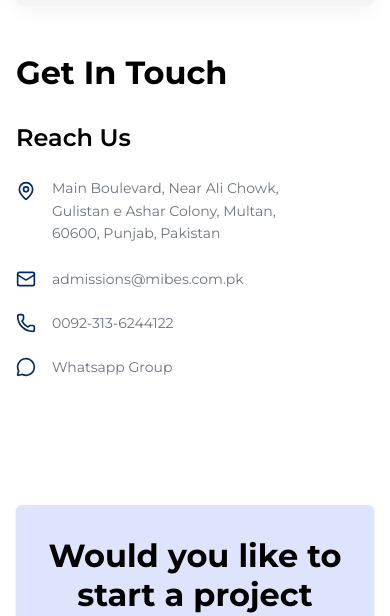
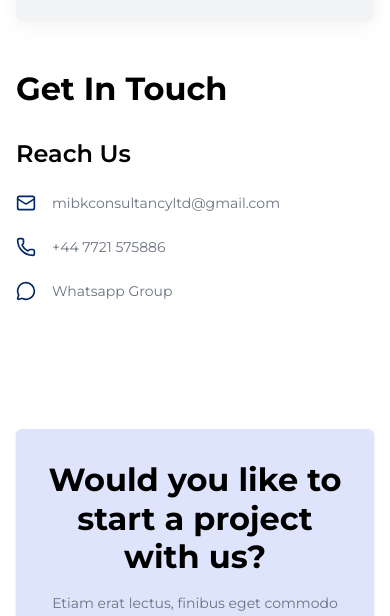
Before and after one commit to UswaNadeem242/consulting-done, a Next.js app: page /contact in a window 390 px wide. Shown: the part 1348-1964 px from the top of the page. Built offline with nearby package versions, Linux system fonts and the light colour scheme; grey boxes are pictures that could not be loaded.

Commit message:
fix(UI):fixed the logo and phone

```diff
--- a/app/contact/component/contactform.tsx
+++ b/app/contact/component/contactform.tsx
@@ -120,26 +120,26 @@ export default function ContactFormSection() {
                     <div className="space-y-6">
                         <h3 className="font-semibold text-black text-lg">Reach Us</h3>
 
-                        <div className="flex items-start gap-4">
+                        {/* <div className="flex items-start gap-4">
                             <MapPin className="text-consult-blue w-5 h-5 mt-1 shrink-0" />
                             <p className="text-axc-gray text-sm leading-relaxed">
                                 Main Boulevard, Near Ali Chowk,<br />
                                 Gulistan e Ashar Colony, Multan,<br />
                                 60600, Punjab, Pakistan
                             </p>
-                        </div>
+                        </div> */}
 
                         <div className="flex items-center gap-4">
                             <Mail className="text-consult-blue w-5 h-5 shrink-0" />
-                            <a href="mailto:admissions@mibes.com.pk" className="text-axc-gray text-sm hover:text-consult-blue transition-colors">
-                                admissions@mibes.com.pk
+                            <a href="mailto:mibkconsultancyltd@gmail.com" className="text-axc-gray text-sm hover:text-consult-blue transition-colors">
+                                mibkconsultancyltd@gmail.com
                             </a>
                         </div>
 
                         <div className="flex items-center gap-4">
                             <Phone className="text-consult-blue w-5 h-5 shrink-0" />
-                            <a href="tel:00923136244122" className="text-axc-gray text-sm hover:text-consult-blue transition-colors">
-                                0092-313-6244122
+                            <a href="tel:44 7721 575886" className="text-axc-gray text-sm hover:text-consult-blue transition-colors">
+                            +44 7721 575886
                             </a>
                         </div>
 
--- a/app/home/component/aboutsection.tsx
+++ b/app/home/component/aboutsection.tsx
@@ -1,8 +1,8 @@
 import React from 'react';
-import { Phone, Star } from 'lucide-react';
+import { Phone, ShieldCheck, Star } from 'lucide-react';
 import { Button } from '@/ui/button';
 import Image from 'next/image';
-
+import profile from "@/public/images/profile.jpg"
 const AboutSection = () => {
     return (
         <section className="bg-white lg:py-20 lg:px-6 py-8 px-0 overflow-hidden">
@@ -38,7 +38,7 @@ const AboutSection = () => {
                         </p>
 
                         {/* Contact Info & Signature */}
-                        <div className="flex flex-col sm:flex-row sm:items-center gap-8 mb-12 w-full">
+                        <div className="flex flex-col gap-6 mb-12 w-full">
 
                             {/* Phone Block */}
                             <div className="flex items-center gap-4">
@@ -47,8 +47,19 @@ const AboutSection = () => {
                                 </div>
                                 <div className="flex flex-col">
                                     <span className="text-axc-gray text-sm font-medium mb-0.5">Call us anytime</span>
-                                    <span className="text-consult-blue text-lg font-bold tracking-wide">+256 56778.5678</span>
+                                    <span className="text-consult-blue text-lg font-bold tracking-wide">+44 7721 575886</span>
                                 </div>
+
+                            </div>
+                                <div className="flex items-center gap-4">
+                                <div className="w-14 h-14 bg-consult-blue rounded-full flex items-center justify-center text-white shrink-0 shadow-lg">
+                                    <ShieldCheck size={22} strokeWidth={1.5} />
+                                </div>
+                                <div className="flex flex-col">
+                                    <span className="text-axc-gray text-sm font-medium mb-0.5">Authentication Code</span>
+                                    <span className="text-consult-blue text-lg font-bold tracking-wide">WPFLDWZHPQQRYSFE</span>
+                                </div>
+
                             </div>
 
                             {/* Signature Placeholder */}
@@ -81,13 +92,15 @@ const AboutSection = () => {
                         </div>
 
                         {/* Progress Widget (Absolute Positioned) */}
-                        <div className="absolute -bottom-8 left-0 sm:left-10 lg:-left-12 bg-consult-blue rounded-xl p-8 flex flex-col items-center justify-center shadow-2xl z-10 w-56 md:block hidden">
+                        <div className="absolute -bottom-8 left-0 sm:left-10 lg:-left-12   rounded-xl p-8 flex flex-col items-center justify-center   z-10 w-72  md:block hidden">
                             {/* Circular Progress Ring */}
-                            <div className="relative w-20 h-20 mb-5">
+                            <Image src={profile} alt="profile" width={900} height={900} className="  object-cover" />
+
+                            {/* <div className="relative w-20 h-20 mb-5">
                                 <svg className="w-full h-full transform -rotate-90" viewBox="0 0 100 100">
-                                    {/* Track */}
+
                                     <circle cx="50" cy="50" r="44" fill="none" stroke="#214BE0" strokeWidth="4" />
-                                    {/* Progress (80%) */}
+
                                     <circle
                                         cx="50" cy="50" r="44"
                                         fill="none"
@@ -98,13 +111,13 @@ const AboutSection = () => {
                                         strokeLinecap="round"
                                     />
                                 </svg>
-                                {/* Percentage Text inside ring */}
+
                                 <div className="absolute inset-0 flex items-center justify-center">
                                     <span className="text-white font-bold text-sm">80%</span>
                                 </div>
-                            </div>
+                            </div> */}
 
-                            <span className="text-white font-bold text-sm capitalize tracking-wide">successful  student</span>
+                            {/* <span className="text-white font-bold text-sm capitalize tracking-wide">successful  student</span> */}
                         </div>
 
                     </div>
--- a/src/components/cta.tsx
+++ b/src/components/cta.tsx
@@ -16,7 +16,7 @@ export default function CTASection() {
         </div>
         <div className="flex justify-center mt-5 ">
           <Button variant='primary' className='text-white font-medium py-3 px-8 rounded whitespace-nowrap'>
-            1-800-1234-567
+           +44 7721 575886
           </Button>
 
         </div>
--- a/src/components/footer.tsx
+++ b/src/components/footer.tsx
@@ -2,7 +2,8 @@ import React from 'react';
 import { MessageCircleMore, Phone } from 'lucide-react';
 import Link from 'next/link';
 import { FOOTER_LINK } from '../lib/constant';
-
+import logo from "@/public/images/logo.png"
+import Image from 'next/image';
 
 
 export default function Footer() {
@@ -12,7 +13,8 @@ export default function Footer() {
 
                 {/* Column 1: MIBES */}
                 <div>
-                    <h3 className="text-white font-bold text-lg mb-6 tracking-wide">MIBES</h3>
+                    <Image src={logo} alt="logo" width={150} height={100} />
+                    {/* <h3 className="text-white font-bold text-lg mb-6 tracking-wide">Logo</h3> */}
                     <p className="text-white text-sm leading-relaxed mb-6 max-w-[200px]">
                         Lorem ipsum dolor sit amet, consectetur adipiscing elit. Ut elit tellus, luctus nec ullamcorper mattis, pulvinar dapibus leo.
                     </p>
@@ -68,16 +70,16 @@ export default function Footer() {
                 <div>
                     <h3 className="text-white font-bold text-lg mb-6">Get In Touch</h3>
                     <div className="text-white text-sm space-y-4">
-                        <p className="leading-relaxed">
+                        {/* <p className="leading-relaxed">
                             Main Boulevard, Near Ali Chowk,<br />
                             Gulistan e Ashar Colony, Multan,<br />
                             60600, Punjab, Pakistan
+                        </p> */}
+                        <p>
+                            <a href="mailto:mibkconsultancyltd@gmail.com" className="hover:text-white transition-colors">mibkconsultancyltd@gmail.com</a>
                         </p>
                         <p>
-                            <a href="mailto:admissions@mibes.com.pk" className="hover:text-white transition-colors">admissions@mibes.com.pk</a>
-                        </p>
-                        <p>
-                            <a href="tel:00923136244122" className="hover:text-white transition-colors">0092-313-6244122</a>
+                            <a href="tel:00923136244122" className="hover:text-white transition-colors">+44 7721 575886</a>
                         </p>
                     </div>
                 </div>
--- a/src/components/header.tsx
+++ b/src/components/header.tsx
@@ -5,7 +5,8 @@ import Link from 'next/link';
 import { TextAlignJustify, X } from 'lucide-react';
 import { Button } from '@/ui/button';
 import { navLinks } from '@/src/lib/constant';
-
+import Image from 'next/image';
+import logo from "@/public/images/logo.png"
 const Header = () => {
   const [isMenuOpen, setIsMenuOpen] = useState(false);
   const toggleMenu = () => {
@@ -15,7 +16,7 @@ const Header = () => {
   return (
     <header className="flex justify-between    items-center px-8 py-4 bg-white text-consult-blue sticky top-0 z-[1000] font-sans ">
       <Link href="/" className="text-2xl font-bold tracking-[0.5px] no-underline text-consult-blue">
-        LOGO
+        <Image src={logo} alt='logo' width={100} height={100} />
       </Link>
       <button className="block lg:hidden bg-transparent border-none text-consult-blue cursor-pointer p-2" onClick={toggleMenu} aria-label="Toggle menu">
         {isMenuOpen ? (
--- a/src/lib/constant/index.tsx
+++ b/src/lib/constant/index.tsx
@@ -120,8 +120,8 @@ export const FOOTER_LINK = [
   //     { label: 'EUROPE', href: '#' },
   //   ]
   // },
-  { label: 'About', href: '#', className: 'pt-1' },
-  { label: 'Contact', href: '#' },
+  { label: 'About', href: '/about', className: 'pt-1' },
+  { label: 'Contact', href: '/contact' },
 ];
 
  export const POINTS = [
```
Also changed, not shown: public/images/logo.png (added), public/images/profile.jpg (added).
